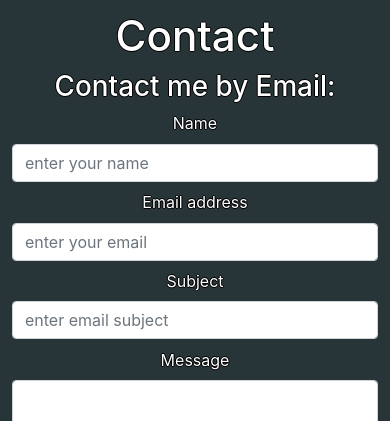
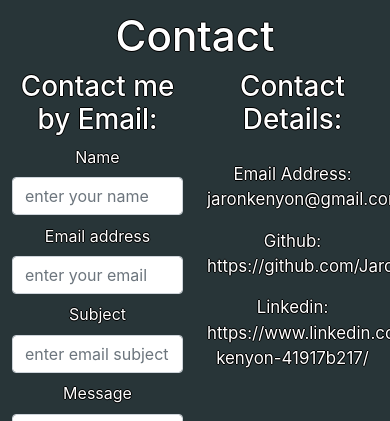
Before and after one commit to Jaron15/my-portfolio, a React (Create React App) app: page / in a window 390 px wide. Both pictures are taken after a click on the element "Contact". Shown: the part 166-587 px from the top of the page. Built offline with nearby package versions, Linux system fonts and the light colour scheme.

Commit message:
contact details

```diff
--- a/src/components/Contact/index.js
+++ b/src/components/Contact/index.js
@@ -21,7 +21,6 @@ const sendEmail = (e) => {
       console.log(error.text);
       alert("FAILED...", error);
     });
-
 };
 
 
@@ -30,7 +29,7 @@ const sendEmail = (e) => {
 
     <div className="container">
     <div className="row">
-      <div className="col align-self-center">
+      <div className="col-6 align-self-center">
         <h1 className="text-center">Contact me by Email:</h1>
         {/* <!-- contact form --> */}
         <form ref={form} onSubmit={sendEmail}>
@@ -85,6 +84,13 @@ const sendEmail = (e) => {
           </button>
         </form>
       </div>
+      <div className="col-6 Cdetails">
+        <h1>Contact Details:</h1>
+        <p>Email Address: jaronkenyon@gmail.com</p>
+        <p>Github: https://github.com/Jaron15</p>
+        <p>Linkedin: https://www.linkedin.com/in/jaron-kenyon-41917b217/</p>
+        <p></p>
+      </div>
     </div>
   </div>
       )
--- a/src/index.css
+++ b/src/index.css
@@ -1,5 +1,8 @@
 body {
   margin: 0;
+  min-height: 100%;
+  height: 100%;
+  width: 100%;
   font-family: -apple-system, BlinkMacSystemFont, 'Segoe UI', 'Roboto', 'Oxygen',
     'Ubuntu', 'Cantarell', 'Fira Sans', 'Droid Sans', 'Helvetica Neue',
     sans-serif;
@@ -8,6 +11,11 @@ body {
   background-color: #283538;
   color: white;
   text-shadow: -1px 0 black, 0 1px black, 1px 0 black, 0 -1px black;
+  overflow: hidden;
+}
+html {
+  overflow: hidden;
+  height: 100%;
 }
 
 :root {
@@ -64,7 +72,9 @@ nav {
   text-align: center;
   margin: auto;
 }
-
+.about-body p{
+ font-size: 2vh;
+}
 
 .mx-1 {
   margin-right: var(--spacing-one);
@@ -125,7 +135,7 @@ nav {
     -ms-transform: translateZ(0); /* IE 9 */
     -webkit-transform: translateZ(0); /* Chrome, Safari, Opera */
     transform: translateZ(0);
-
+border: 3px solid black
 
 }
 
@@ -211,6 +221,17 @@ button {
 .contactBtn:hover {
   background-color:#88a8c7;
 }
+.Cdetails {
+  vertical-align: text-top;
+}
+.Cdetails h1{
+  margin-bottom: 3vh;
+}
+.Cdetails p{
+  font-size: 2vh;
+  width: 100%;
+}
+
 
 footer {
   position: relative;
@@ -232,8 +253,8 @@ iframe {
   height: 70vh;
   width: 80vh;
   border: 5px solid black;
+}
 
-}
 
 @media screen and (max-width: 1075px) {
   .nav-row {
@@ -256,6 +277,9 @@ iframe {
     display: inline-block;
     vertical-align: middle;
   }
+  .about-body p {
+    font-size: 1.5vh;
+  }
 }
 @media screen and (max-width: 560px) {
  iframe{
```
